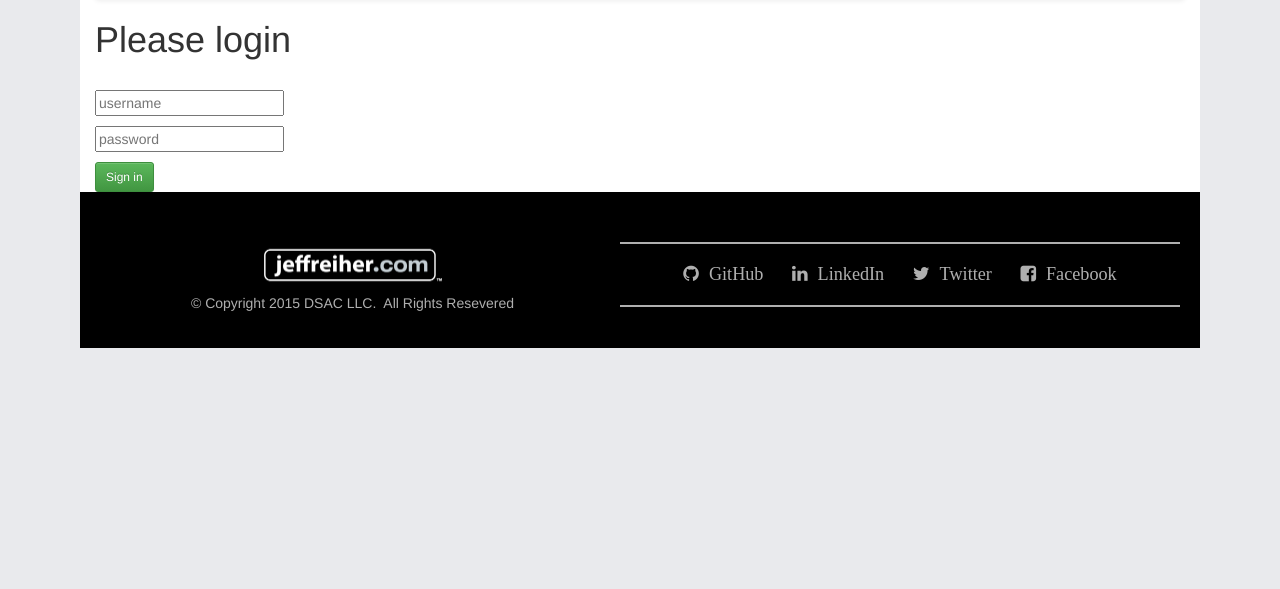
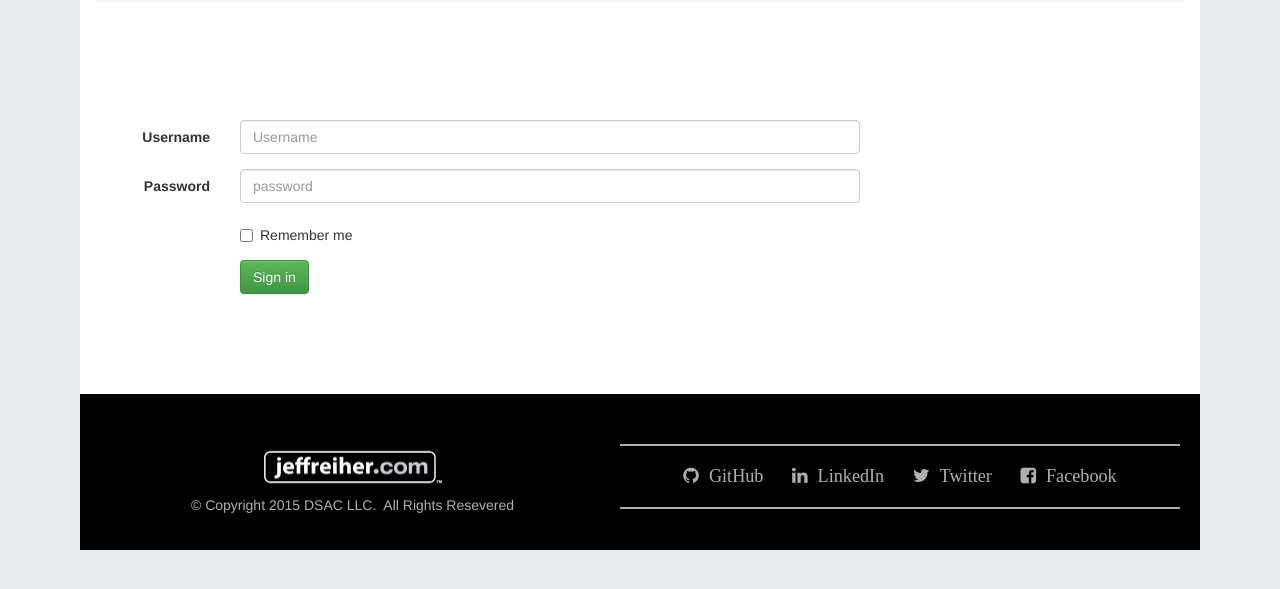
Before and after one commit to jreiher2003/jeff-heroku, a Flask app: page /login in a window 1280 px wide. Shown: the part 52-641 px from the top of the page. Run offline with Flask 2, Linux system fonts and the light colour scheme; some libraries are stand-ins or nearby versions.

Commit message:
Update styles to login form
refactor views.py to not check post, changed styles on flashes and base1.html.

```diff
--- a/app/static/css/styles.css
+++ b/app/static/css/styles.css
@@ -167,6 +167,16 @@ li.recent__post_hr {
     color: #333;
     text-align: center;
 }
+ul.flashes {
+	list-style: none;
+}
+ul.flashes li {
+	padding: 10px;
+}
+/*####### Login Form #############*/
+.login-form {
+	margin: 100px 0;
+}
 
 @media screen and (min-width: 991px) {
 	body {
--- a/app/templates/base1.html
+++ b/app/templates/base1.html
@@ -62,11 +62,11 @@
           </div><!--/.nav-collapse -->
         </div><!--/.container-fluid nav -->
       </nav>
-      {% with messages = get_flashed_messages() %}
+      {% with messages = get_flashed_messages(with_categories=true) %}
       {% if messages %}
       <ul class='flashes'>
-        {% for message in messages %}
-        <li>{{ message }}</li>
+        {% for category, message in messages %}
+        <li class="{{ category }}">{{ message }}</li>
         {% endfor %}
       </ul>
       {% endif %}
--- a/app/templates/login.html
+++ b/app/templates/login.html
@@ -1,35 +1,53 @@
 {% extends "base1.html" %}
 {% block section %}
 
-<h1>Please login</h1>
-<br>
-<form class="form-signin" role="form" method="post" action="">
+
+<div class="container">
+  <div class="row">
+    <div class="col-md-8 offset-md-2">
+      <div class="login-form">
+<form class="form-horizontal" role="form" method="post" action="">
   {{ form.csrf_token }}
-  <p>
-    {{ form.username(placeholder="username") }}
-    <span class="error">
-      {% if error %}
-        <!-- {% for error in form.username.errors %} -->
-          {{ error }}
-        <!-- {% endfor %} -->
-      {% endif %}
-    </span>
-  </p>
-  <p>
-  {{ form.password(placeholder="password") }}
-    <span class="error">
-      {% if error %}
-        <!-- {% for error in form.password.errors %} -->
-          {{ error }}
-        <!-- {% endfor %} -->
-      {% endif %}
-    </span>
-  </p>
-  <button class="btn btn-sm btn-success" type="submit">Sign in</button>
+  <div class="form-group">
+    <label for="inputUsername" class="col-sm-2 control-label">Username</label>
+    <div class="col-sm-10">
+      {{ form.username(placeholder="Username", type="text", id="inputUsername", class="form-control") }}
+      {% if form.username.errors %}
+            {% for error in form.username.errors %}
+            <div class="bg-danger">{{ error }}</div>
+            {% endfor %}
+            {% endif %}
+    </div>
+  </div>
+  <div class="form-group">
+    <label for="inputPassword" class="col-sm-2 control-label">Password</label>
+    <div class="col-sm-10">
+      {{ form.password(placeholder="password", type="password", class="form-control", id="inputPassword") }}
+       {% if form.password.errors %}
+            {% for error in form.password.errors %}
+            <div class="bg-danger">{{ error }}</div>
+            {% endfor %}
+            {% endif %}
+
+    </div>
+  </div>
+  <div class="form-group">
+    <div class="col-sm-offset-2 col-sm-10">
+      <div class="checkbox">
+        <label>
+          <input type="checkbox"> Remember me
+        </label>
+      </div>
+    </div>
+  </div>
+  <div class="form-group">
+    <div class="col-sm-offset-2 col-sm-10">
+      <button type="submit" class="btn btn-success">Sign in</button>
+    </div>
+  </div>
 </form>
- {% if mistake %}
-        <!-- {% for error in form.password.errors %} -->
-          {{ mistake }}
-        <!-- {% endfor %} -->
-      {% endif %}
+</div>
+</div>
+</div>
+</div>
 {% endblock %}
--- a/app/views.py
+++ b/app/views.py
@@ -47,16 +47,16 @@ def deleteBlogPost(author_id, blog_id):
 def login():
     error = None
     form = LoginForm(request.form)
-    if request.method == "POST":
-        if form.validate_on_submit():
-            user = User.query.filter_by(name=request.form['username']).first()
-            if user is not None and bcrypt.check_password_hash(user.password, request.form['password']):
-                login_user(user)
-                flash("You were logged in. Go Crazy.", 'bg-success')
-                return redirect(url_for('index'))
-            else:
-                flash("Try again", "bg-danger")
-                return redirect(url_for('login'))
+    # if request.method == "POST":
+    if form.validate_on_submit():
+        user = User.query.filter_by(name=request.form['username']).first()
+        if user is not None and bcrypt.check_password_hash(user.password, request.form['password']):
+            login_user(user)
+            flash("You were logged in. Go Crazy.", 'bg-success')
+            return redirect(url_for('index'))
+        else:
+            flash("Try again", "bg-danger")
+            return redirect(url_for('login'))
     return render_template("login.html", form=form, error=error)
 
 
@@ -65,5 +65,5 @@ def login():
 def logout():
     logout_user()
     session.pop('logged_in', None)
-    flash('You were logged out.')
+    flash('You were logged out.', 'bg-warning')
     return redirect(url_for('blog'))
```
